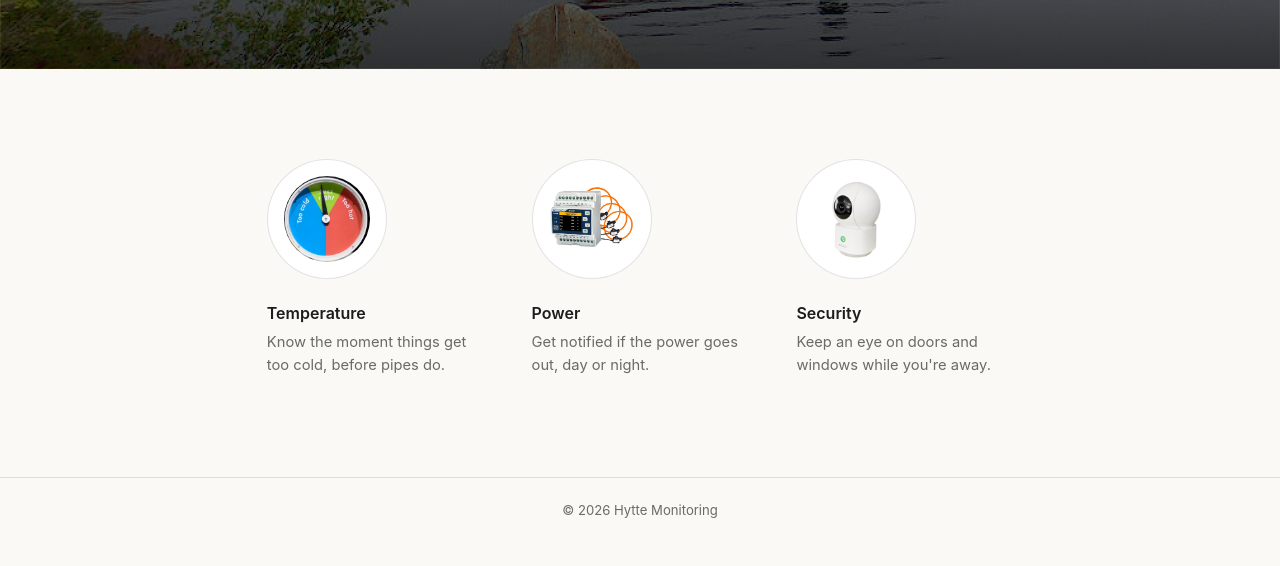
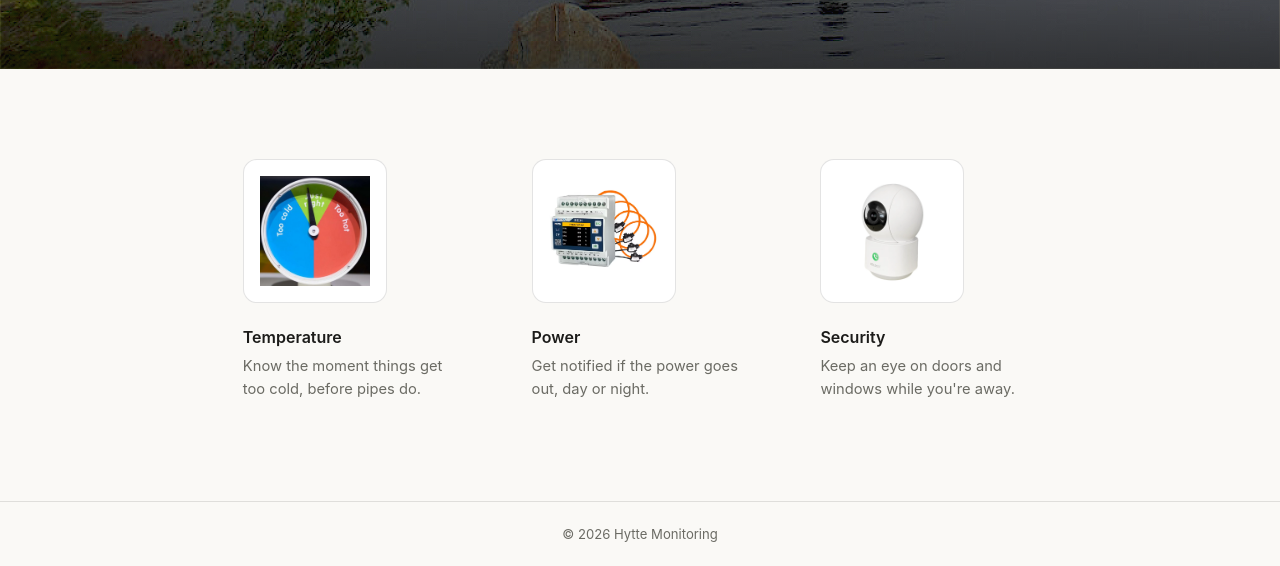
Before and after one commit to hytte-monitoring/hytte-monitoring.github.io, a plain HTML site: page website/index.html in a window 1280 px wide. Shown: the part 731-1297 px from the top of the page. Before the commit the page ends 1273 px from the top, so only its background shows below. Drawn offline with Linux system fonts and the light colour scheme.

Commit message:
Enlarge and square off info icons, spread outer two on desktop

```diff
--- a/website/style.css
+++ b/website/style.css
@@ -123,10 +123,10 @@ section.info {
 }
 
 .info-grid img {
-    width: 120px;
-    height: 120px;
+    width: 144px;
+    height: 144px;
     object-fit: cover;
-    border-radius: 50%;
+    border-radius: 14px;
     background: #fff;
     border: 1px solid var(--line);
     padding: 16px;
@@ -159,6 +159,14 @@ footer {
 @media (min-width: 721px) {
     .info-grid {
         grid-template-columns: repeat(3, 1fr);
+    }
+
+    .info-grid > div:nth-child(1) {
+        transform: translateX(-24px);
+    }
+
+    .info-grid > div:nth-child(3) {
+        transform: translateX(24px);
     }
 }
 
@@ -198,8 +206,8 @@ footer {
     }
 
     .info-grid img {
-        width: 52px;
-        height: 52px;
+        width: 64px;
+        height: 64px;
         padding: 8px;
         margin: 0 auto 10px;
     }
```
